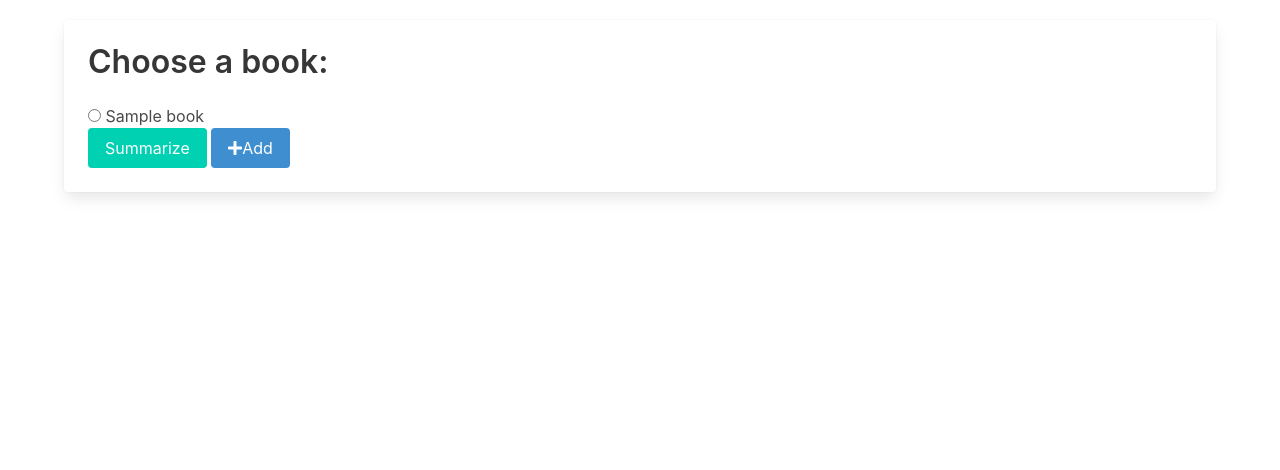
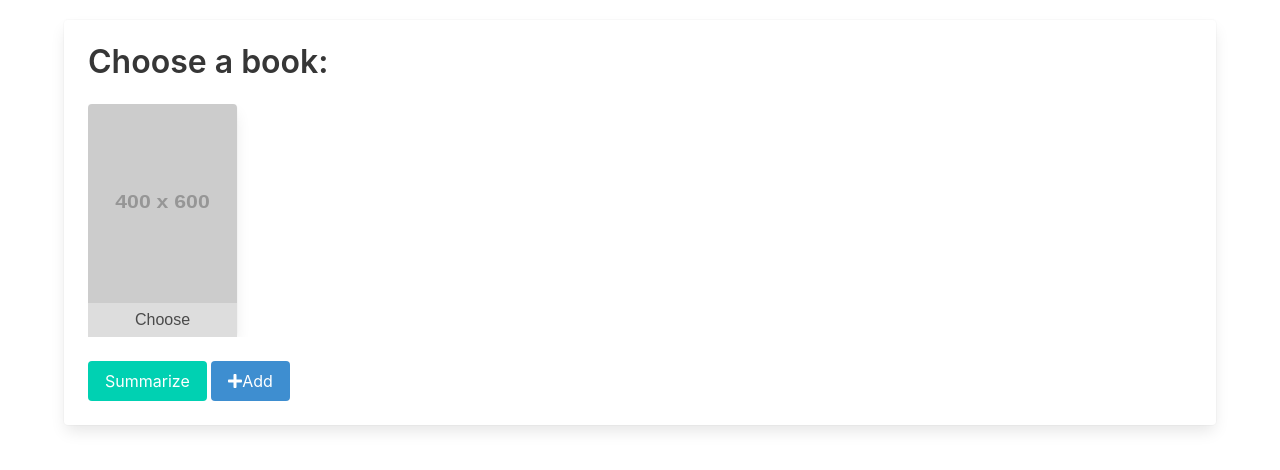
Before and after one commit to fandiarfa26/auto-summ, a Flask app: page / in a window 1280 px wide. Shown: the part 52-522 px from the top of the page. Run offline with Flask 2, Linux system fonts and the light colour scheme; tables that the repository leaves empty hold one stand-in row (values such as "Sample post"); grey boxes labelled with a size stand in for pictures from a placeholder-image service; some libraries are stand-ins or nearby versions.

Commit message:
summaryDB, textarea, choose using CardBook

```diff
--- a/app/routes.py
+++ b/app/routes.py
@@ -7,7 +7,7 @@ from app import app, db
 from app.forms import BookUploadForm
 from app.textrank import process
 from app.extracting_text import extracting_text
-from app.models import Book
+from app.models import Book, Summary
 
 @app.route('/', methods=['GET','POST'])
 @app.route('/index', methods=['GET','POST'])
@@ -40,15 +40,38 @@ def index():
 @app.route('/summarize', methods=['POST'])
 def summarize():
     start_time = time.time()
-    i_file = open(os.path.join(basedir, request.form['book']), 'rb')
-    s1 = extracting_text(i_file)
-    result = process(s1)
-    flash(request.form['book'])
+
+    id_book = request.form['book']
+
+    summ_book = Summary.query.filter_by(book_id=id_book).first()
+    the_book = Book.query.filter_by(id=id_book).first()
+
+    if summ_book is None:
+        the_book = Book.query.filter_by(id=id_book).first()
+
+        i_file = open(os.path.join(basedir, the_book.path_file), 'rb')
+        s1 = extracting_text(i_file)
+        result = process(s1)
+
+        newSumm = Summary(text=result, book_id=id_book)
+        db.session.add(newSumm)
+        db.session.commit()
+    else:
+        result = summ_book.text
+
+    flash(the_book.path_file)
     flash(result)
     finish_time = time.time() - start_time
     print("--- Processing Time: %s seconds ---" % ("{0:.3f}".format(finish_time)))
     return redirect(url_for('index'))
     # return os.path.join(basedir, request.form['book'])
+
+@app.route('/uploads/<file>')
+def return_files_tut(file):
+	try:
+		return send_file(UPLOAD_DIR+file, attachment_filename=file)
+	except Exception as e:
+		return str(e)
 
 @app.route('/help')
 def help():
--- a/app/templates/base.html
+++ b/app/templates/base.html
@@ -11,7 +11,34 @@
   <title>Auto Summarization Textrank</title>
   {% endif %}
   <link rel="stylesheet" href="https://cdn.jsdelivr.net/npm/bulma@0.8.0/css/bulma.min.css">
+  <link rel="stylesheet" href="https://cdnjs.cloudflare.com/ajax/libs/OwlCarousel2/2.3.4/assets/owl.carousel.min.css">
+  <link rel="stylesheet" href="https://cdnjs.cloudflare.com/ajax/libs/OwlCarousel2/2.3.4/assets/owl.theme.default.min.css">
   <style>
+
+    .radio-toolbar input[type="radio"] {
+      opacity: 0;
+      position: fixed;
+      width: 0;
+    }
+
+    .radio-toolbar label {
+      text-align: center;
+      display: block;
+      background-color: #ddd;
+      padding: 5px 20px;
+      font-family: sans-serif, Arial;
+      font-size: 16px;
+      cursor:pointer;
+    }
+
+    .radio-toolbar input[type="radio"]:checked + label {
+      background-color:#bfb;
+      border-color: #4c4;
+    }
+
+    .radio-toolbar label:hover {
+      background-color: #dfd;
+    }
 
     #snackbar {
       visibility: hidden;
@@ -60,6 +87,7 @@
     src="https://code.jquery.com/jquery-3.4.1.min.js"
     integrity="sha256-CSXorXvZcTkaix6Yvo6HppcZGetbYMGWSFlBw8HfCJo="
     crossorigin="anonymous"></script>
+  <script src="https://cdnjs.cloudflare.com/ajax/libs/OwlCarousel2/2.3.4/owl.carousel.min.js"></script>
 </head>
 
 <body>
@@ -100,7 +128,26 @@
     </div>
   </main>
 
+  <script>
+    $(document).ready(function(){
+      $('.owl-carousel').owlCarousel({
 
+        margin:10,
+        nav:true,
+        responsive:{
+            0:{
+                items:1
+            },
+            600:{
+                items:5
+            },
+            1000:{
+                items:7
+            }
+        }
+    })
+    });
+  </script>
 </body>
 
 </html>
--- a/app/templates/index.html
+++ b/app/templates/index.html
@@ -47,9 +47,28 @@
       <div class="card-content">
         <p class="title">Choose a book:</p>
         <form id="formSummarize" action="/summarize" method="POST">
+          <div class="owl-carousel radio-toolbar">
           {% for b in books %}
-            <input type="radio" name="book" value="{{ b.path_file }}""> {{ b.title }} <br>
+            <div class="card" title="{{ b.title }}">
+              <div class="card-image">
+                <figure class="image is-3by4">
+                  <img src="https://dummyimage.com/400x600/a1a1a1/fff" alt="Placeholder image">
+                </figure>
+              </div>
+              <input type="radio" id="book{{ b.id }}" name="book" value="{{ b.id }}">
+              <label for="book{{ b.id }}">Choose</label>
+              <!-- <div class="card-content">
+                <button class="button is-small is-fullwidth">Small</button>
+                <div class="content">
+                  <button class="button is-small is-fullwidth">Small</button>
+                  <input type="radio" name="book" value="{{ b.id }}""> {{ b.title }}
+                </div>
+              </div> -->
+            </div>
+
           {% endfor %}
+          </div>
+          <br>
           <button type="submit" id="btnSummarize" onclick="whenChoose()" class="button is-primary">Summarize</button>
           <button type="button" id="showAddBook" class="button is-info modal-button" data-target="#myModal" aria-haspopup="true"><i class="fas fa-plus"></i><span>Add</span></button>
         </form>
@@ -62,15 +81,18 @@
     {% with result = get_flashed_messages() %}
     {% if result %}
     <div class="columns">
-      <div class="column is-two-fifths">
-            <embed src="/{{ result[0] }}" width="100%" height="300" />
+      <div class="column">
+            <embed src="/{{ result[0] }}" width="100%" height="500" />
       </div>
       <div class="column">
         <div class="card" style="margin: 10px 0;">
           <div class="card-content">
               <h4 class="title is-4">Result</h4>
+              <div class="control">
+                <textarea class="textarea" id="resultText" readonly rows="15">{{ result[1]|join('') }}</textarea>
+              </div>
               <p id="resultText" class="has-text-justified">
-                  {{ result[1]|join('') }}
+
               </p>
           </div>
           <footer class="card-footer">
@@ -147,13 +169,10 @@
         }
 
         function copyToClipboard() {
-            var text = document.getElementById('resultText').innerText;
-            var elem = document.createElement("textarea");
-            document.body.appendChild(elem);
-            elem.value = text;
+            var elem = document.getElementById('resultText');
+
             elem.select();
             document.execCommand('copy');
-            document.body.removeChild(elem);
 
             showSnackbar("Copied!");
 
--- a/app/textrank.py
+++ b/app/textrank.py
@@ -109,7 +109,7 @@ def process(req):
     #print("\nARRAY - TOKENIZING WORD SENTENCE")
     #print(arr)
 
-    n = math.floor(len(st) / 4) # jumlah kalimat yang akan dihasilkan
+    n = math.floor((25/100) * len(st)) # jumlah kalimat yang akan dihasilkan
 
     final_summ = []
 
```
Also changed, not shown: app.db.
